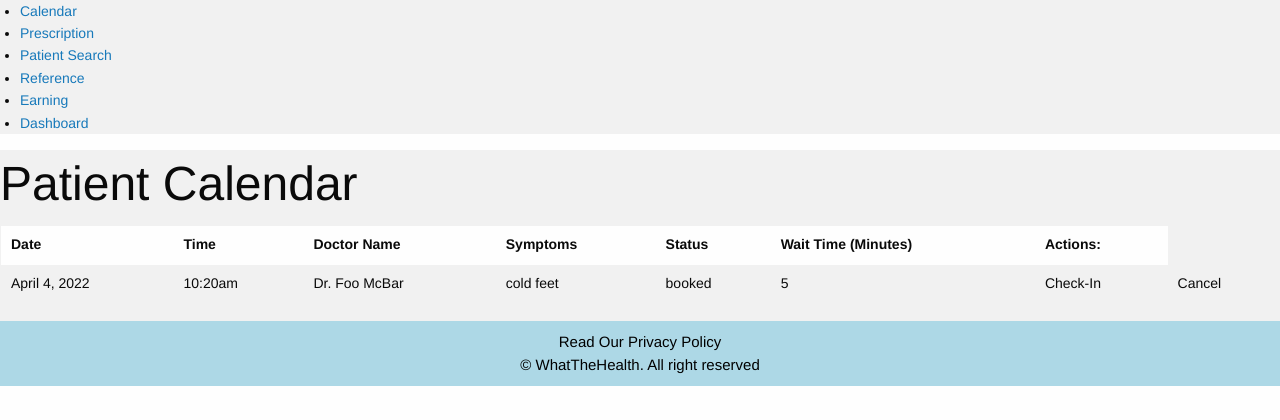
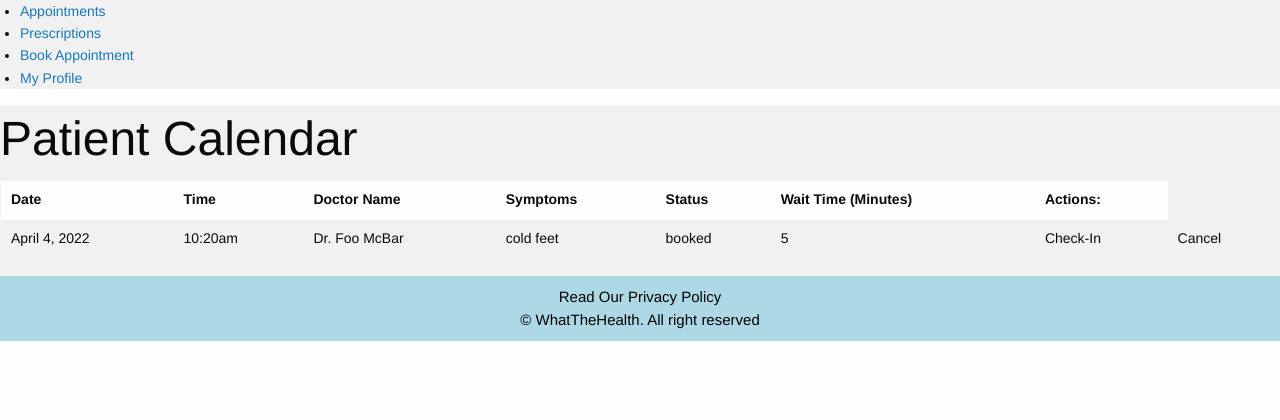
Before and after one commit to RekhaLeelara/WhatTheHealth, a Node server app: page /patient/appointments in a window 1280 px wide. Shown: the part 130-550 px from the top of the page. Run offline with Node 20, Linux system fonts and the light colour scheme; some libraries are stand-ins or nearby versions.

Commit message:
fix patient linking

```diff
--- a/views/patient-appointments.handlebars
+++ b/views/patient-appointments.handlebars
@@ -1,13 +1,20 @@
-<div class="medium-4 columns" style="background-color:#f1f1f1;">
-  <ul class="side-nav">
-    <li class="active"><a href="#">Calendar</a></li>
-    <li><a href="#">Prescription</a></li>
-    <li><a href="#">Patient Search</a></li>
-    <li><a href="#">Reference</a></li>
-    <li><a href="#">Earning</a></li>
-    <li><a href="#">Dashboard</a></li>
+<div id="links" class="medium-4 columns links" style="background-color:#f1f1f1;">
+  <ul class="side-nav" >
+    <li><a data-link="appointments" >Appointments</a></li>
+    <li><a data-link="prescriptions">Prescriptions</a></li>
+    <li><a data-link="bookappointments" class="active">Book Appointment</a></li>
+    {{!-- <li><a data-link="dashboard">Dashboard</a></li> --}}
+    <li><a data-link="">My Profile</a></li>
   </ul>
 </div>
+<script>
+      $('#links').click(function(e) {
+          console.log(e)
+        var url = '/patient/' + e.target.dataset.link
+        console.log(url)
+        document.location.replace(url);
+    });
+</script>
 <div class="medium-8 columns" style="background-color:#f1f1f1;">
 <h1>Patient Calendar</h1>
 <div class="appointments" id="appointments">
```
Also changed, not shown: views/patient-prescriptions.handlebars (+15 -8 lines), views/waiting-room.handlebars (+15 -8 lines).
